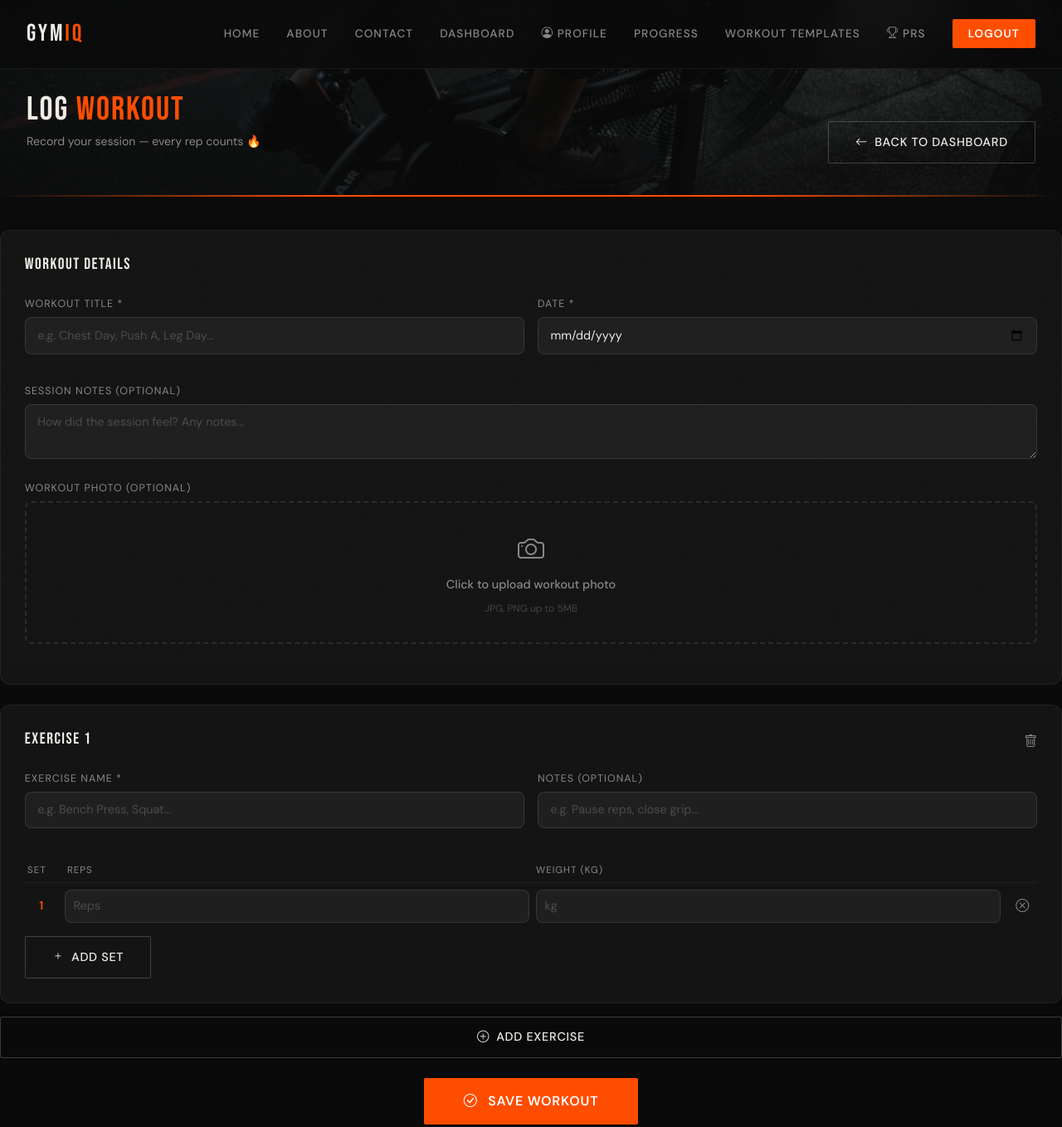
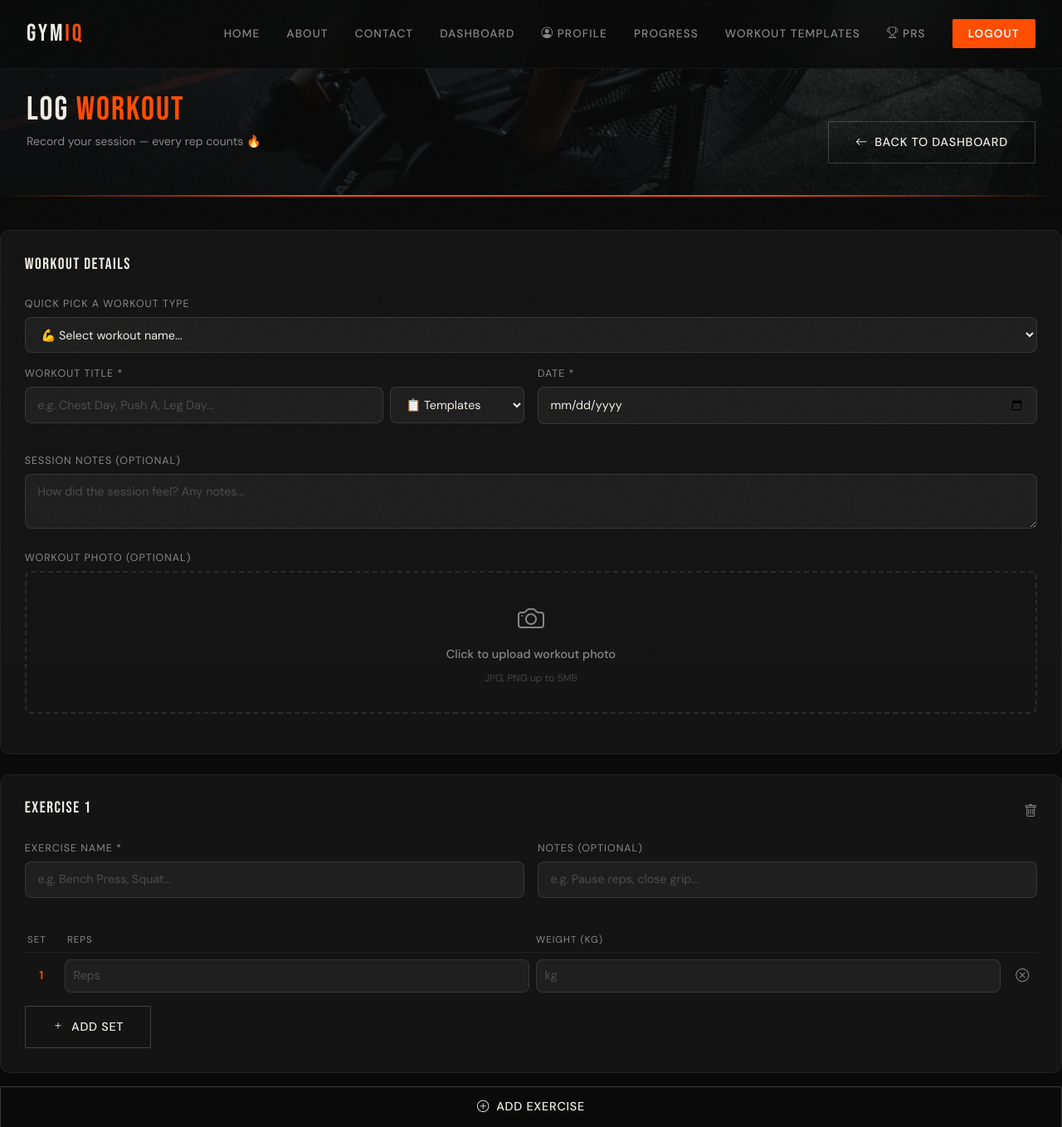
Before and after one commit to Ajmalshanavas/GymIQ, a Django app: page /log_workout/ in a window 1280 px wide. Shown: the top 1358 px of the page at 83% size. Run offline with Django 5.2, Linux system fonts and the light colour scheme; a user stored in the database is signed in; tables that the repository leaves empty hold one stand-in row (values such as "Sample post").

Commit message:
added dropdown in workout templates

```diff
--- a/tracker/static/css/style.css
+++ b/tracker/static/css/style.css
@@ -2264,3 +2264,15 @@ footer span { color: var(--fire); }
   gap: 0.8rem;
   flex-wrap: wrap;
 }
+
+/* ── SELECT DROPDOWN ── */
+select.gymiq-input option {
+  background: var(--dark3);
+  color: var(--light);
+}
+
+select.gymiq-input optgroup {
+  background: var(--dark2);
+  color: var(--fire);
+  font-weight: 600;
+}
--- a/tracker/templates/log_workout.html
+++ b/tracker/templates/log_workout.html
@@ -18,45 +18,67 @@
     </a>
   </div>
 
-  <!-- ERROR MESSAGE -->
   {% if error %}
     <div class="gymiq-alert mb-4">
       <i class="bi bi-exclamation-circle me-2"></i> {{ error }}
     </div>
   {% endif %}
 
-  <!-- LOAD TEMPLATE CARD -->
-  {% if templates %}
-  <div class="dashboard-card mb-4">
-    <div class="dashboard-card-header">
-      <h3 class="dashboard-card-title">📋 LOAD TEMPLATE</h3>
-      <a href="{% url 'workout_templates' %}" class="dashboard-card-link">Manage →</a>
-    </div>
-    <div style="display:flex;gap:0.8rem;flex-wrap:wrap;">
-      {% for template in templates %}
-        <button type="button"
-                class="btn-ghost"
-                onclick="loadTemplate({{ template.id }})"
-                style="font-size:0.85rem;padding:0.5rem 1.2rem;">
-          <i class="bi bi-bookmark-fill"></i> {{ template.name }}
-        </button>
-      {% endfor %}
-    </div>
-  </div>
-  {% endif %}
-
   <form method="POST" id="workout-form" enctype="multipart/form-data">
     {% csrf_token %}
 
-    <!-- WORKOUT DETAILS CARD -->
     <div class="dashboard-card mb-4">
       <div class="dashboard-card-header">
         <h3 class="dashboard-card-title">WORKOUT DETAILS</h3>
       </div>
 
+      <!-- QUICK PICK DROPDOWN -->
+      <div class="form-group mb-3">
+        <label class="gymiq-label">Quick Pick a Workout Type</label>
+        <select class="gymiq-input" style="cursor:pointer;"
+                onchange="if(this.value){ document.getElementById('workout-title').value=this.value; this.value=''; }">
+          <option value="">💪 Select workout name...</option>
+          <optgroup label="Push">
+            <option>Push Day A</option>
+            <option>Push Day B</option>
+            <option>Chest Day</option>
+            <option>Shoulder Day</option>
+            <option>Tricep Day</option>
+          </optgroup>
+          <optgroup label="Pull">
+            <option>Pull Day A</option>
+            <option>Pull Day B</option>
+            <option>Back Day</option>
+            <option>Bicep Day</option>
+            <option>Deadlift Day</option>
+          </optgroup>
+          <optgroup label="Legs">
+            <option>Leg Day A</option>
+            <option>Leg Day B</option>
+            <option>Squat Day</option>
+            <option>Glute Day</option>
+          </optgroup>
+          <optgroup label="Full Body">
+            <option>Full Body A</option>
+            <option>Full Body B</option>
+            <option>Upper Body</option>
+            <option>Lower Body</option>
+            <option>Core Day</option>
+          </optgroup>
+          <optgroup label="Cardio">
+            <option>Cardio Session</option>
+            <option>HIIT Session</option>
+            <option>Running</option>
+            <option>Cycling</option>
+          </optgroup>
+        </select>
+      </div>
+
+      <!-- TITLE + DATE -->
       <div class="form-grid-2">
         <div class="form-group">
           <label class="gymiq-label">Workout Title *</label>
+          <div style="display:flex;gap:0.5rem;">
             <input
               type="text"
               name="title"
@@ -65,6 +87,17 @@
               placeholder="e.g. Chest Day, Push A, Leg Day..."
               required
             >
+            {% if templates %}
+            <select id="template-select" class="gymiq-input"
+                    style="width:auto;min-width:150px;cursor:pointer;"
+                    onchange="if(this.value) loadTemplate(this.value)">
+              <option value="">📋 Templates</option>
+              {% for template in templates %}
+                <option value="{{ template.id }}">{{ template.name }}</option>
+              {% endfor %}
+            </select>
+            {% endif %}
+          </div>
         </div>
         <div class="form-group">
           <label class="gymiq-label">Date *</label>
@@ -92,13 +125,7 @@
       <div class="form-group mt-3">
         <label class="gymiq-label">Workout Photo (optional)</label>
         <div class="image-upload-area" id="image-upload-area">
-          <input
-            type="file"
-            name="image"
-            id="image-input"
-            accept="image/*"
-            style="display:none;"
-          >
+          <input type="file" name="image" id="image-input" accept="image/*" style="display:none;">
           <div class="image-upload-placeholder" id="upload-placeholder"
                onclick="document.getElementById('image-input').click()">
             <i class="bi bi-camera"></i>
@@ -115,15 +142,12 @@
       </div>
     </div>
 
-    <!-- EXERCISES CONTAINER -->
     <div id="exercises-container"></div>
 
-    <!-- ADD EXERCISE BUTTON -->
     <button type="button" id="add-exercise-btn" class="btn-ghost w-100 mb-4">
       <i class="bi bi-plus-circle"></i> Add Exercise
     </button>
 
-    <!-- SAVE BUTTON -->
     <div class="text-center mb-5">
       <button type="submit" class="btn-primary-custom" style="font-size:1rem; padding:1rem 3rem;">
         <i class="bi bi-check-circle me-2"></i> Save Workout
@@ -136,7 +160,6 @@
 <script>
   let exerciseCounter = 0;
 
-  // ─── ADD EXERCISE ───────────────────────────────────────────
   function addExercise() {
     const container = document.getElementById('exercises-container');
     const exIndex = exerciseCounter;
@@ -148,9 +171,7 @@
 
     card.innerHTML = `
       <div class="dashboard-card-header">
-        <h3 class="dashboard-card-title">
-          EXERCISE <span class="ex-num"></span>
-        </h3>
+        <h3 class="dashboard-card-title">EXERCISE <span class="ex-num"></span></h3>
         <button type="button" class="remove-exercise-btn" title="Remove exercise">
           <i class="bi bi-trash"></i>
         </button>
@@ -168,10 +189,7 @@
         </div>
       </div>
       <div class="sets-table-header">
-        <span>SET</span>
-        <span>REPS</span>
-        <span>WEIGHT (kg)</span>
-        <span></span>
+        <span>SET</span><span>REPS</span><span>WEIGHT (kg)</span><span></span>
       </div>
       <div class="sets-container"></div>
       <button type="button" class="add-set-btn btn-ghost mt-2">
@@ -192,11 +210,9 @@
 
     renumberExercises();
     addSet(card.querySelector('.sets-container'), exIndex);
-
     return card;
   }
 
-  // ─── ADD SET ────────────────────────────────────────────────
   function addSet(setsContainer, exIndex) {
     const setIndex = setsContainer.children.length;
     const row = document.createElement('div');
@@ -219,7 +235,6 @@
     return row;
   }
 
-  // ─── RENUMBER ────────────────────────────────────────────────
   function renumberExercises() {
     document.querySelectorAll('.exercise-block').forEach(function (block, i) {
       block.querySelector('.ex-num').textContent = i + 1;
@@ -232,30 +247,22 @@
     });
   }
 
-  // ─── LOAD TEMPLATE ───────────────────────────────────────────
   function loadTemplate(templateId) {
-  // Fetch FIRST, then clear and fill — no confirm needed
     fetch(`/templates/load/${templateId}/`)
       .then(res => res.json())
       .then(data => {
-      // Set title
         document.getElementById('workout-title').value = data.name;
-
-      // Clear exercises
         document.getElementById('exercises-container').innerHTML = '';
         exerciseCounter = 0;
 
-      // Add each exercise from template
         data.exercises.forEach(ex => {
           const card = addExercise();
           const exIndex = card.dataset.exerciseIndex;
-
           card.querySelector(`[name="exercise_${exIndex}_name"]`).value = ex.name;
           card.querySelector(`[name="exercise_${exIndex}_notes"]`).value = ex.notes || '';
 
           const setsContainer = card.querySelector('.sets-container');
           setsContainer.innerHTML = '';
-
           ex.sets.forEach(s => {
             const row = addSet(setsContainer, exIndex);
             const inputs = row.querySelectorAll('input[type="number"]');
@@ -263,13 +270,20 @@
             inputs[1].value = s.weight;
           });
         });
+
+        const sel = document.getElementById('template-select');
+        if (sel) sel.value = '';
       })
       .catch(() => alert('Failed to load template. Please try again.'));
   }
 
-  // ─── INIT ────────────────────────────────────────────────────
   document.getElementById('add-exercise-btn').addEventListener('click', addExercise);
   addExercise();
+
+  // Auto-load template from URL param
+  const urlParams = new URLSearchParams(window.location.search);
+  const templateId = urlParams.get('template');
+  if (templateId) loadTemplate(templateId);
 
   // Image upload preview
   const imageInput = document.getElementById('image-input');
@@ -297,11 +311,6 @@
     uploadPlaceholder.style.display = 'flex';
     imagePreviewContainer.style.display = 'none';
   });
-    const urlParams = new URLSearchParams(window.location.search);
-const templateId = urlParams.get('template');
-if (templateId) {
-  loadTemplate(templateId);
-}
 </script>
 
 {% endblock %}
--- a/tracker/views.py
+++ b/tracker/views.py
@@ -353,9 +353,10 @@ def log_workout(request):
         return redirect('dashboard')
 
     context = {
-        'today': today,'templates': WorkoutTemplate.objects.filter(user=user),
+        'today': today,
+        'templates': WorkoutTemplate.objects.filter(user=user),
     }
-    return render(request, 'log_workout.html')
+    return render(request, 'log_workout.html', context)
 
 
 # ── DELETE WORKOUT ─────────────────────────────────────────────
```
Also changed, not shown: tracker/templates/home.html (+5 -5 lines). Lines whose indentation alone changed are shown as unchanged.
